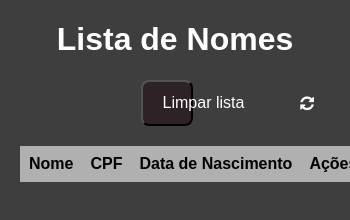
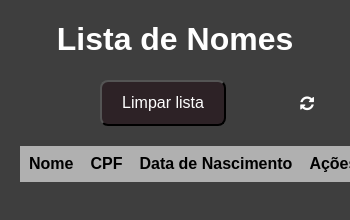
Before and after one commit to renanmaitan/ElectronCertificade, an Electron app: page src/pages/list/index.html in a window 350 px wide. Drawn offline with Linux system fonts and the light colour scheme; no server answers.

Commit message:
buttons appearance

```diff
--- a/src/pages/editItem/styles.css
+++ b/src/pages/editItem/styles.css
@@ -27,18 +27,19 @@ input {
 }
 
 .btn {
-    background-color: rgb(57, 135, 45);;
+    background-color: #2d2226;
     color: #fff;
     padding: 0.75rem 1.25rem;
     border-radius: 0.5rem;
     font-size: 1rem;
     cursor: pointer;
     margin: 0 0.5rem;
+    transition: 0.1s all ease-in-out;
 }
 
 .btn:hover {
-    background-color: rgb(83, 201, 65);
-    color: #fff;
+    filter: brightness(1.2);
+    transform: scale(1.04);;
 }
 
 .form {
--- a/src/pages/home/styles.css
+++ b/src/pages/home/styles.css
@@ -48,30 +48,31 @@ body {
     font-size: 1rem;
     cursor: pointer;
     margin: 0 0.5rem;
+    transition: 0.1s all ease-in-out;
 }
 
 .btn:hover {
-    background-color: darkgreen;
-    color: #fff;
+    filter: brightness(1.2);
+    transform: scale(1.04);;
 }
 
 .btn#btnWord,
 .btn#btnTable {
     background-color: rgb(78, 116, 186);
 }
-
+/*
 .btn#btnWord:hover,
 .btn#btnTable:hover {
     background-color: darkgreen;
-}
+} */
 
 .btn#btnPptx {
     background-color: rgb(193, 61, 61);
 }
-
+/*
 .btn#btnPptx:hover {
     background-color: darkgreen;
-}
+} */
 
 .btnsTextArea{
     display: flex;
--- a/src/pages/list/styles.css
+++ b/src/pages/list/styles.css
@@ -28,16 +28,6 @@ td {
 th {
     background-color: #b0b0b0;
     color: #000;
-}
-
-button {
-    cursor: pointer;
-    padding: 5px 10px;
-    width: 40%;
-}
-
-button:hover {
-    background-color: #ddd;
 }
 
 .deleteButton {
@@ -71,13 +61,14 @@ button:hover {
     border-radius: 0.5rem;
     font-size: 1rem;
     cursor: pointer;
+    margin: 0 0.5rem;
     margin-inline-start: 11.12%;
-    width: 20%;
+    transition: 0.1s all ease-in-out;
 }
 
 .btn:hover {
-    background-color: darkgreen;
-    color: #fff;
+    filter: brightness(1.2);
+    transform: scale(1.04);;
 }
 
 .hidden {
--- a/src/pages/options/styles.css
+++ b/src/pages/options/styles.css
@@ -32,11 +32,12 @@ p {
     font-size: 1rem;
     cursor: pointer;
     margin: 0 0.5rem;
+    transition: 0.1s all ease-in-out;
 }
 
 .btn:hover {
-    background-color: darkgreen;
-    color: #fff;
+    filter: brightness(1.2);
+    transform: scale(1.04);;
 }
 
 input {
@@ -78,7 +79,7 @@ input {
     display: inline-block;
     width: 3em;
     height: 1.5em;
-    background-color: #900;
+    background-color: rgb(193, 61, 61);
     border-radius: 1em;
 }
 
@@ -98,7 +99,7 @@ input {
 }
 
 .liga-desliga_checkbox:checked + .liga-desliga_botao::before {
-    background-color: #090;
+    background-color: rgb(78, 116, 186);
 }
 
 /* .liga-desliga_checkbox:focus + .liga-desliga_botao::before {
```
Also changed, not shown: src/pages/home/index.html (+1 -1 lines).
